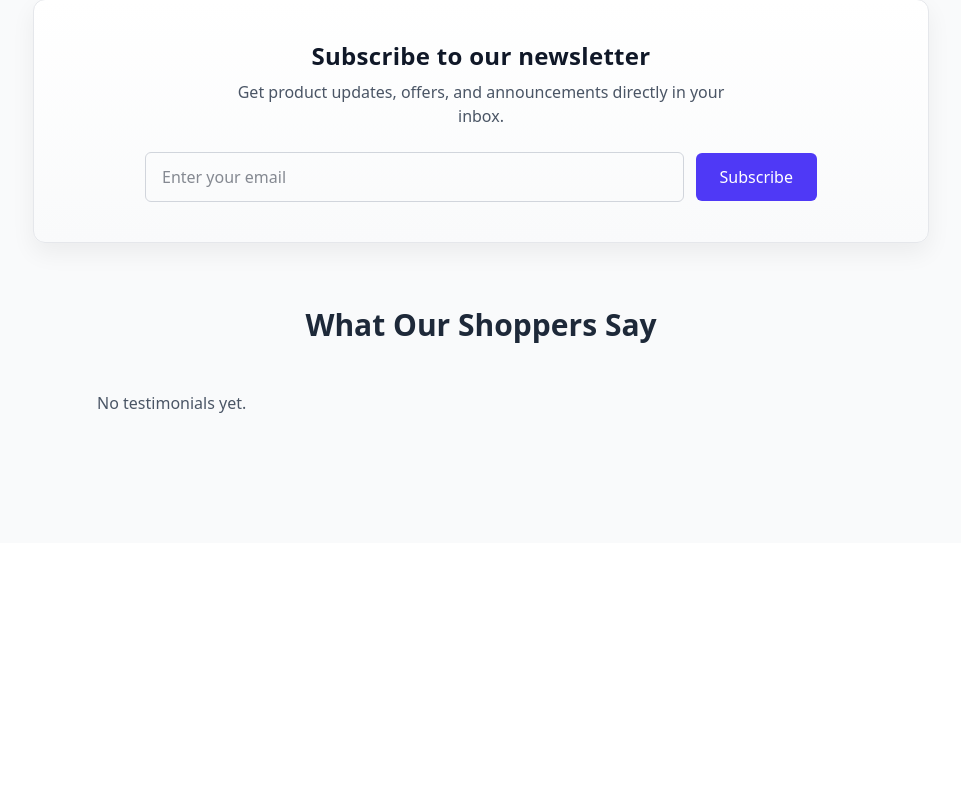
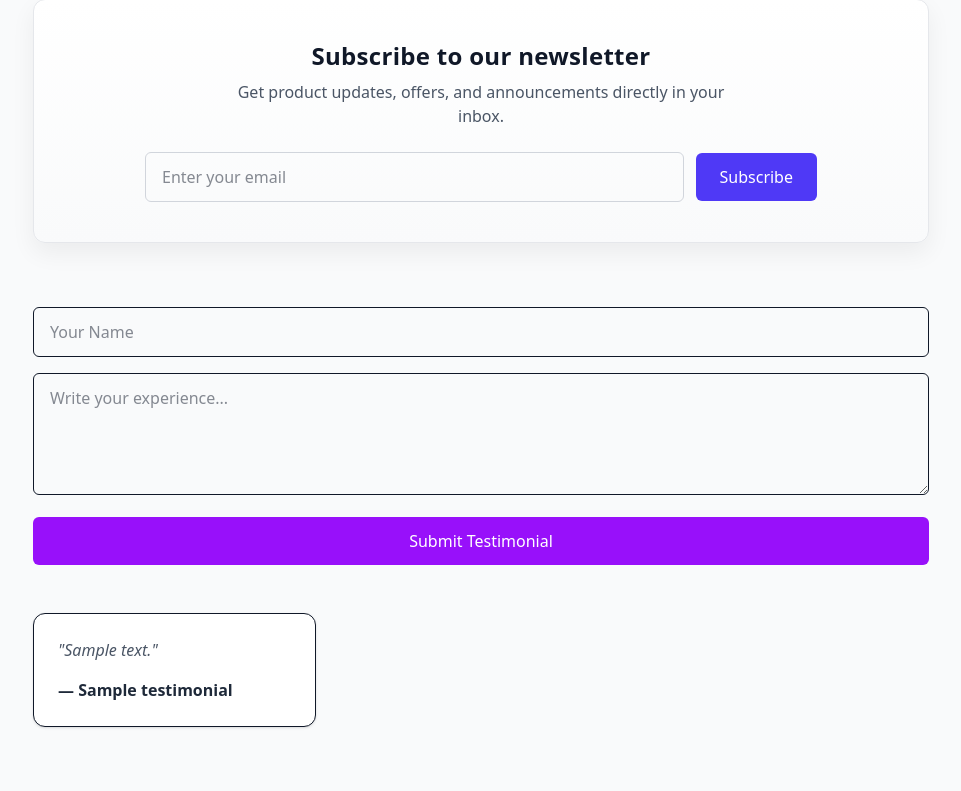
Before and after one commit to Saujankhnl/e_commerce, a Django app: page / in a window 1280 px wide. Shown: the part 1386-2177 px from the top of the page, without its empty margins (303-1264 px from the left). Before the commit the page ends 1799 px from the top, so only its background shows below. Run offline with Django 5.2, Linux system fonts and the light colour scheme; a user stored in the database is signed in; tables that the repository leaves empty hold one stand-in row (values such as "Sample post"); style sheets or scripts are compiled from the project's sources.

Commit message:
ui: Adding Testimonial form:

```diff
--- a/ecommerce/models.py
+++ b/ecommerce/models.py
@@ -144,3 +144,13 @@ class Sale(models.Model):
         # Update product stock
         self.product.stock -= self.quantity
         self.product.save()
+
+
+class Testimonial(models.Model):
+    name = models.CharField(max_length=100)
+    message = models.TextField()
+    created_at = models.DateTimeField(auto_now_add=True)
+    approved = models.BooleanField(default=True)  # admin control
+
+    def __str__(self):
+        return self.name
--- a/ecommerce/templates/ecommerce/home.html
+++ b/ecommerce/templates/ecommerce/home.html
@@ -181,23 +181,36 @@
         </ul>
     </section> -->
 
-    <!-- Testimonials -->
-    <section class="mb-16">
-        <h2 class="text-3xl font-bold text-gray-800 text-center mb-12">What Our Shoppers Say</h2>
-        <div class="grid grid-cols-1 md:grid-cols-3 gap-8">
-            {% for review in testimonials %}
-            <div class="bg-white p-6 rounded-2xl shadow-lg border border-gray-100">
-                <div class="flex items-center mb-4">
-                    <div class="w-12 h-12 bg-gradient-to-r from-purple-400 to-pink-400 rounded-full flex items-center justify-center text-white font-bold mr-4">
-                        {{ review.initials }}
-                    </div>
-                </div>
-                <p class="text-gray-600 italic">"{{ review.comment }}"</p>
-            </div>
-            {% empty %}
-            <p class="text-center text-gray-600">No testimonials yet.</p>
-            {% endfor %}
+    <form method="POST">
+    {% csrf_token %}
+    <input type="hidden" name="form_type" value="testimonial">
+
+    <input type="text" name="name" placeholder="Your Name" required
+           class="w-full mb-4 px-4 py-3 border rounded-md">
+
+    <textarea name="message" rows="4" placeholder="Write your experience..." required
+              class="w-full mb-4 px-4 py-3 border rounded-md"></textarea>
+
+    <button type="submit"
+            class="w-full bg-purple-600 text-white py-3 rounded-md hover:bg-purple-700">
+        Submit Testimonial
+    </button>
+</form>
+<br>
+<br>
+<div class="grid grid-cols-1 md:grid-cols-3 gap-6">
+    {% for t in testimonials %}
+        <div class="bg-white p-6 rounded-xl shadow border">
+            <p class="text-gray-600 italic">"{{ t.message }}"</p>
+            <p class="mt-4 font-semibold text-gray-800">— {{ t.name }}</p>
         </div>
+    {% empty %}
+        <p class="text-center text-gray-600">
+            No testimonials yet. Be the first!
+        </p>
+    {% endfor %}
+</div>
+
     </section>
 </div>
 
@@ -242,7 +255,6 @@ document.getElementById("newsletterForm").addEventListener("submit", function (e
     }, 800);
 });
 
-
 </script>
 
 {% endblock %}
--- a/ecommerce/views.py
+++ b/ecommerce/views.py
@@ -8,7 +8,7 @@ from django.contrib import messages
 from .forms import ProductForm
 from .forms import CustomUserCreationForm
 from django.contrib.auth.decorators import login_required
-
+from .models import Testimonial
 
 def register(request):
     if request.method == "POST":
@@ -29,14 +29,48 @@ def register(request):
 @login_required
 def home(request):
     """
-    Home page view displaying all categories and products
+    Home page view:
+    - Displays categories, products, approved testimonials
+    - Handles testimonial form submission
+    - Ready for future forms (newsletter, etc.)
     """
+
+    # ---------- HANDLE POST REQUESTS ----------
+    if request.method == "POST":
+        form_type = request.POST.get("form_type")
+
+        # Handle testimonial form
+        if form_type == "testimonial":
+            name = request.POST.get("name")
+            message = request.POST.get("message")
+
+            if name and message:
+                Testimonial.objects.create(
+                    name=name,
+                    message=message
+                )
+
+            # Prevent duplicate submission on refresh
+            return redirect("ecommerce:home")
+
+        # Handle newsletter form (future use)
+        elif form_type == "newsletter":
+            pass  # You can implement later
+
+    # ---------- HANDLE GET REQUEST ----------
     categories = Category.objects.all()
     products = Product.objects.filter(available=True)
+    testimonials = Testimonial.objects.filter(
+        approved=True
+    ).order_by("-created_at")
 
-    context = {"categories": categories, "products": products}
+    context = {
+        "categories": categories,
+        "products": products,
+        "testimonials": testimonials,
+    }
+
     return render(request, "ecommerce/home.html", context)
-
 
 def product_list(request, category_slug=None):
     """
```
Also changed, not shown: ecommerce/admin.py (+7 -0 lines), ecommerce/migrations/0002_testimonial.py (added).
